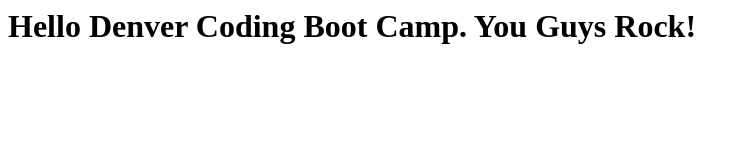
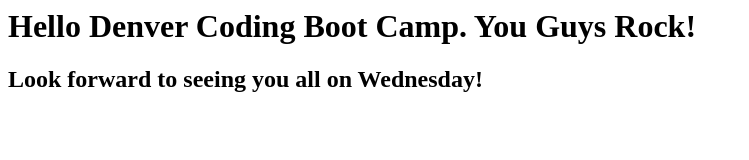
Before and after one commit to mgmilcher/GitHubPagesProject, a plain HTML site: page index.html in a window 1280 px wide. Shown: the whole page, without its empty margins (0-749 px from the left). Drawn offline with Linux system fonts and the light colour scheme.

Commit message:
See you all on wednesday

```diff
--- a/index.html
+++ b/index.html
@@ -1 +1,2 @@
 <h1>Hello Denver Coding Boot Camp. You Guys Rock!</h1>
+<h2>Look forward to seeing you all on Wednesday!</h2>
```
